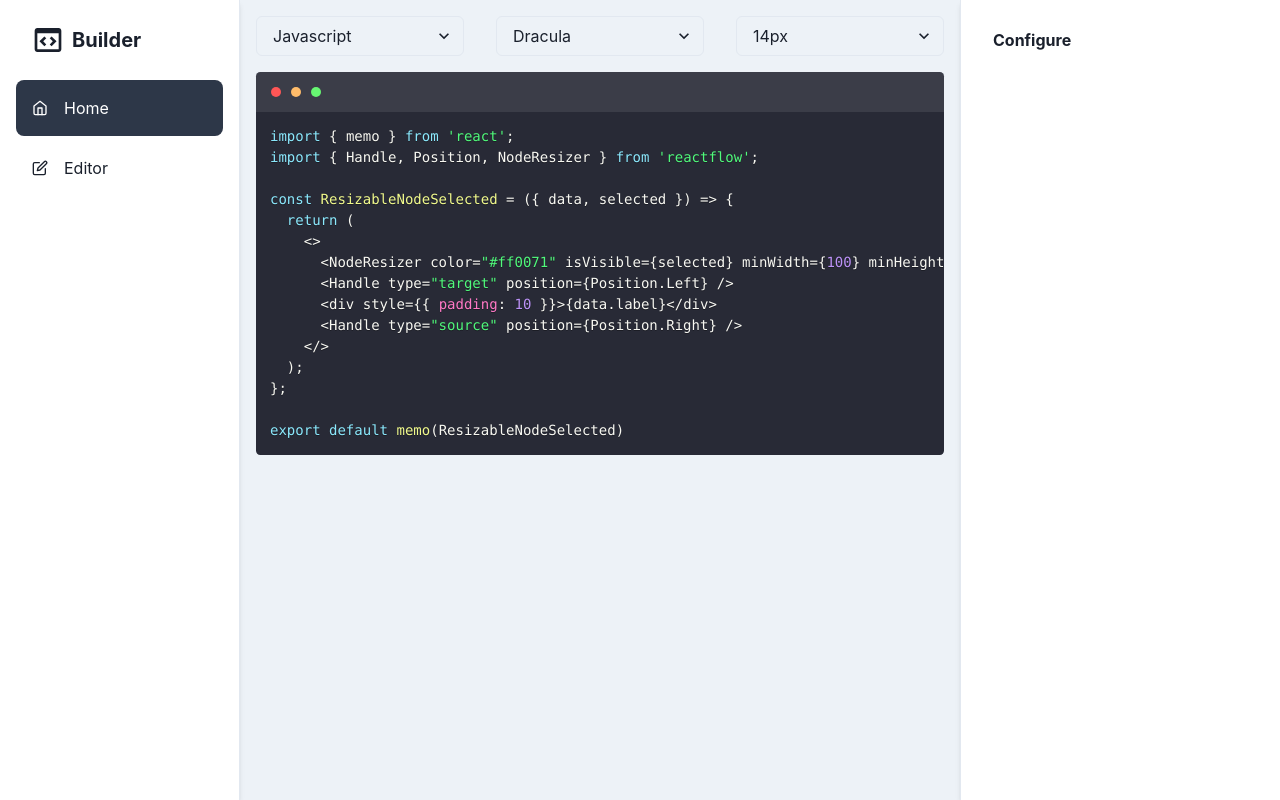
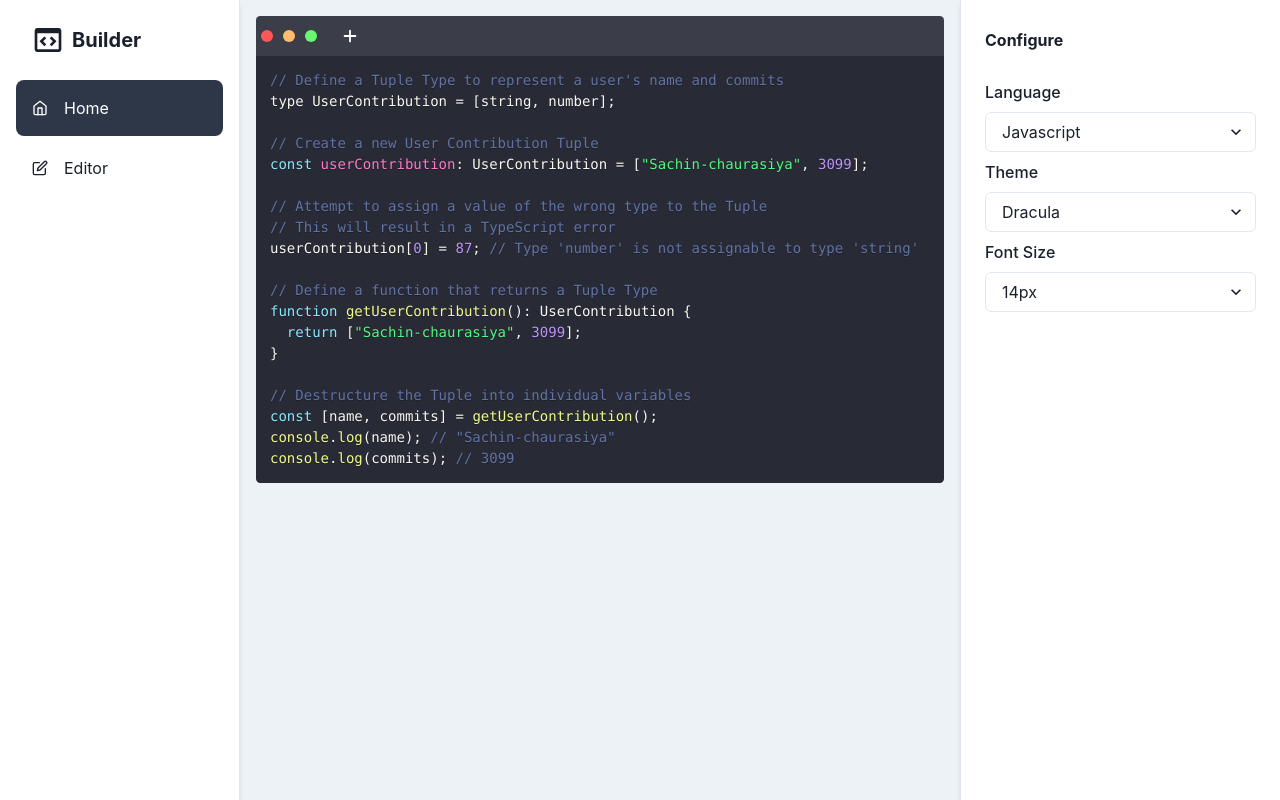
Before and after one commit to Sachin-chaurasiya/Code-Snippets-Builder, a React (Create React App) app: page / in a window 1280 px wide. Built offline with nearby package versions, Linux system fonts and the light colour scheme.

Commit message:
feat: add code editor custom node

```diff
--- /dev/null
+++ b/src/AppProvider.tsx
@@ -0,0 +1,34 @@
+import React, { ReactNode, createContext, useContext, useState } from 'react';
+import { INITIAL_CONTEXT_DATA } from './constants';
+
+interface AppContextData {
+  language: string;
+  theme: string;
+  fontSize: number;
+}
+
+interface AppContextProps {
+  data: AppContextData;
+  onUpdate: (value: AppContextData) => void;
+}
+
+export const AppContext = createContext<AppContextProps>(INITIAL_CONTEXT_DATA);
+
+const AppProvider = ({ children }: { children: ReactNode }) => {
+  const [contextData, setContextData] = useState<AppContextData>(
+    INITIAL_CONTEXT_DATA.data
+  );
+
+  const handleUpdate = (updatedData: AppContextData) =>
+    setContextData(updatedData);
+
+  return (
+    <AppContext.Provider value={{ data: contextData, onUpdate: handleUpdate }}>
+      {children}
+    </AppContext.Provider>
+  );
+};
+
+export default AppProvider;
+
+export const useAppProvider = () => useContext(AppContext);
--- /dev/null
+++ b/src/Utils/icon-utils.ts
@@ -0,0 +1,7 @@
+import { ICON_MAP, LANGUAGE_COLOR_MAP } from '../constants';
+
+export const getIconByFileExtension = (extension: string) =>
+  ICON_MAP[extension as keyof typeof ICON_MAP];
+
+export const getIconColorByFileExtension = (extension: string) =>
+  LANGUAGE_COLOR_MAP[extension as keyof typeof LANGUAGE_COLOR_MAP];
--- a/src/components/CodeEditor/CodeEditor.tsx
+++ b/src/components/CodeEditor/CodeEditor.tsx
@@ -3,21 +3,37 @@ import './code-editor.css';
 import Editor from 'react-simple-code-editor';
 import { Prism as SyntaxHighlighter } from 'react-syntax-highlighter';
 import * as prismStyles from 'react-syntax-highlighter/dist/esm/styles/prism';
-import { Grid, GridItem, Select } from '@chakra-ui/react';
-import languages from 'react-syntax-highlighter/dist/esm/languages/prism/supported-languages';
-import { map, startCase, toNumber } from 'lodash';
-import { CODE_SNIPPET, FONT_SIZES } from '../../constants';
+import { CODE_SNIPPET } from '../../constants';
+import { useAppProvider } from '../../AppProvider';
+import { HiPlus } from 'react-icons/hi';
+import { IoMdClose } from 'react-icons/io';
+import {
+  Box,
+  Flex,
+  IconButton,
+  Input,
+  InputGroup,
+  InputLeftElement,
+  InputRightElement,
+} from '@chakra-ui/react';
+import { last } from 'lodash';
+import {
+  getIconByFileExtension,
+  getIconColorByFileExtension,
+} from '../../Utils/icon-utils';
 
 const CodeEditor = () => {
   const [code, setCode] = useState<string>(CODE_SNIPPET);
+  const {
+    data: { theme, fontSize, language },
+  } = useAppProvider();
 
-  const [currentStyle, setCurrentStyle] = useState<string>('dracula');
-  const [currentLanguage, setCurrentLanguage] = useState<string>('javascript');
-  const [currentFontSize, setCurrentFontSize] = useState<number>(14);
+  const [showFileName, setShowFileName] = useState<boolean>(false);
+  const [fileName, setFileName] = useState<string>('');
 
   const selectedStyle = useMemo(
-    () => prismStyles[currentStyle as keyof typeof prismStyles],
-    [currentStyle]
+    () => prismStyles[theme as keyof typeof prismStyles],
+    [theme]
   );
 
   const backgroundColor = useMemo(
@@ -25,73 +41,112 @@ const CodeEditor = () => {
     [selectedStyle]
   );
 
+  const FileNameIcon = useMemo(
+    () => getIconByFileExtension(last(fileName.split('.')) ?? ''),
+    [fileName]
+  );
+
+  const fileNameIconColor = useMemo(
+    () => getIconColorByFileExtension(last(fileName.split('.')) ?? ''),
+    [fileName]
+  );
+
   return (
     <>
-      <Grid mb={4} templateColumns="repeat(3, 1fr)" gap={8}>
-        <GridItem>
-          <Select
-            value={currentLanguage}
-            onChange={(e) => setCurrentLanguage(e.target.value)}
-          >
-            {languages.map((language: string) => (
-              <option key={language} value={language}>
-                {startCase(language)}
-              </option>
-            ))}
-          </Select>
-        </GridItem>
-        <GridItem>
-          <Select
-            value={currentStyle}
-            onChange={(e) => setCurrentStyle(e.target.value)}
-          >
-            {map(prismStyles, (_, name) => (
-              <option key={name} value={name}>
-                {startCase(name)}
-              </option>
-            ))}
-          </Select>
-        </GridItem>
-        <GridItem>
-          <Select
-            value={currentFontSize}
-            onChange={(e) => setCurrentFontSize(toNumber(e.target.value))}
-          >
-            {map(FONT_SIZES, (size) => (
-              <option key={size} value={size}>
-                {`${size}px`}
-              </option>
-            ))}
-          </Select>
-        </GridItem>
-      </Grid>
-      <div className="window">
-        <div
+      <Box className="window">
+        <Box
           className="title-bar"
+          as={Flex}
           style={{ background: `${backgroundColor}e6` }}
         >
-          <div className="title-buttons">
-            <div className="title-button"></div>
-            <div className="title-button"></div>
-            <div className="title-button"></div>
-          </div>
-        </div>
+          <Flex alignItems="center" gap={2}>
+            <Box className="title-buttons">
+              <Box className="title-button"></Box>
+              <Box className="title-button"></Box>
+              <Box className="title-button"></Box>
+            </Box>
+            {showFileName ? (
+              <Flex>
+                <InputGroup>
+                  <Input
+                    placeholder="untitled"
+                    color="white"
+                    _hover={{ outline: 'none', border: 'none' }}
+                    _focusVisible={{ outline: 'none', border: 'none' }}
+                    outline="none"
+                    border="none"
+                    spellCheck={false}
+                    style={{
+                      background: backgroundColor,
+                      marginTop: '12px',
+                      width: 'auto',
+                      maxWidth: '200px',
+                      textOverflow: 'ellipsis',
+                    }}
+                    value={fileName}
+                    onChange={(e) => setFileName(e.target.value)}
+                  />
+                  {FileNameIcon ? (
+                    <InputLeftElement>
+                      <IconButton
+                        alignItems="end"
+                        _hover={{ background: 'none' }}
+                        aria-label="remove-button"
+                        variant="ghost"
+                        icon={
+                          <FileNameIcon
+                            fontSize={16}
+                            color={fileNameIconColor}
+                          />
+                        }
+                      />
+                    </InputLeftElement>
+                  ) : null}
+                  <InputRightElement>
+                    <IconButton
+                      alignItems="end"
+                      _hover={{ background: 'none' }}
+                      aria-label="remove-button"
+                      variant="ghost"
+                      icon={
+                        <IoMdClose
+                          fontWeight="bold"
+                          color="white"
+                          fontSize={18}
+                        />
+                      }
+                      onClick={() => setShowFileName(false)}
+                    />
+                  </InputRightElement>
+                </InputGroup>
+              </Flex>
+            ) : (
+              <IconButton
+                _hover={{ background: 'none' }}
+                aria-label="add-button"
+                variant="ghost"
+                icon={<HiPlus fontWeight="bold" color="white" fontSize={18} />}
+                onClick={() => setShowFileName(true)}
+              />
+            )}
+          </Flex>
+        </Box>
         <Editor
           id="code-editor"
           textareaId="code-editor-textarea"
           value={code}
           onValueChange={(code) => setCode(code)}
           highlight={(code) => (
-            <SyntaxHighlighter language={currentLanguage} style={selectedStyle}>
+            <SyntaxHighlighter language={language} style={selectedStyle}>
               {code}
             </SyntaxHighlighter>
           )}
           padding={10}
           style={{
-            fontSize: currentFontSize,
+            fontSize,
           }}
         />
-      </div>
+      </Box>
     </>
   );
 };
--- a/src/components/CodeEditor/code-editor.css
+++ b/src/components/CodeEditor/code-editor.css
@@ -2,6 +2,7 @@
 .window {
   position: relative;
   border-radius: 4px;
+  min-width: 150px;
 }
 
 .title-bar {
@@ -41,16 +42,12 @@
   display: flex;
   align-items: center;
   justify-content: center;
-  position: absolute;
-  left: 10px;
-  top: 50%;
-  transform: translateY(-50%);
 }
 
 .title-button {
   background-color: #3a3a3a;
-  width: 10px;
-  height: 10px;
+  width: 12px;
+  height: 12px;
   border-radius: 50px;
   margin: 0 5px;
 }
--- a/src/components/Sidebar/RightSidebar.tsx
+++ b/src/components/Sidebar/RightSidebar.tsx
@@ -1,7 +1,27 @@
 import React, { FC } from 'react';
-import { Box, Flex, useColorModeValue, Text, BoxProps } from '@chakra-ui/react';
+import {
+  Box,
+  Flex,
+  useColorModeValue,
+  Text,
+  BoxProps,
+  Select,
+  VStack,
+  FormLabel,
+  FormControl,
+} from '@chakra-ui/react';
+import * as prismStyles from 'react-syntax-highlighter/dist/esm/styles/prism';
+import languages from 'react-syntax-highlighter/dist/esm/languages/prism/supported-languages';
+import { map, startCase, toNumber } from 'lodash';
+import { FONT_SIZES } from '../../constants';
+import { useAppProvider } from '../../AppProvider';
 
 const RightSidebar: FC<BoxProps> = () => {
+  const {
+    data: { theme, fontSize, language },
+    onUpdate,
+  } = useAppProvider();
+
   return (
     <Box
       bg={useColorModeValue('white', 'gray.900')}
@@ -14,10 +34,60 @@ const RightSidebar: FC<BoxProps> = () => {
       top={0}
       bottom={0}
       shadow="md"
+      px="6"
     >
-      <Flex h="20" alignItems="center" mx="8" gap={2}>
+      <Flex h="20" alignItems="center" gap={2}>
         <Text fontWeight="bold">Configure</Text>
       </Flex>
+
+      <VStack alignItems="flex-start">
+        <FormControl>
+          <FormLabel>Language</FormLabel>
+          <Select
+            value={language}
+            onChange={(e) =>
+              onUpdate({ fontSize, theme, language: e.target.value })
+            }
+          >
+            {map(languages, (language: string) => (
+              <option key={language} value={language}>
+                {startCase(language)}
+              </option>
+            ))}
+          </Select>
+        </FormControl>
+        <FormControl>
+          <FormLabel>Theme</FormLabel>
+          <Select
+            value={theme}
+            onChange={(e) =>
+              onUpdate({ fontSize, theme: e.target.value, language })
+            }
+          >
+            {map(prismStyles, (_, name) => (
+              <option key={name} value={name}>
+                {startCase(name)}
+              </option>
+            ))}
+          </Select>
+        </FormControl>
+
+        <FormControl>
+          <FormLabel>Font Size</FormLabel>
+          <Select
+            value={fontSize}
+            onChange={(e) =>
+              onUpdate({ fontSize: toNumber(e.target.value), theme, language })
+            }
+          >
+            {map(FONT_SIZES, (size) => (
+              <option key={size} value={size}>
+                {`${size}px`}
+              </option>
+            ))}
+          </Select>
+        </FormControl>
+      </VStack>
     </Box>
   );
 };
--- a/src/components/ToolBar/ToolBar.tsx
+++ b/src/components/ToolBar/ToolBar.tsx
@@ -6,15 +6,17 @@ import { BiCodeBlock, BiImage, BiText } from 'react-icons/bi';
 interface ToolBarItemsProps {
   label: string;
   icon: IconType;
+  nodeType: string;
 }
 
 export const ToolBarItems: ToolBarItemsProps[] = [
   {
     label: 'Editor',
     icon: BiCodeBlock,
+    nodeType: 'editorNode',
   },
-  { label: 'Text', icon: BiText },
-  { label: 'Image', icon: BiImage },
+  { label: 'Text', icon: BiText, nodeType: 'default' },
+  { label: 'Image', icon: BiImage, nodeType: 'default' },
 ];
 
 const ToolBar = () => {
@@ -37,7 +39,7 @@ const ToolBar = () => {
       marginRight="auto"
     >
       <Flex gap={8} alignItems="center">
-        {ToolBarItems.map(({ label, icon }) => (
+        {ToolBarItems.map(({ label, icon, nodeType }) => (
           <Box
             key={label}
             as={Flex}
@@ -45,7 +47,7 @@ const ToolBar = () => {
             alignItems="center"
             draggable
             cursor="grab"
-            onDragStart={(event) => onDragStart(event, `default`)}
+            onDragStart={(event) => onDragStart(event, nodeType)}
           >
             <Icon fontSize={32} as={icon} />
             {label}
--- a/src/constants.ts
+++ b/src/constants.ts
@@ -1,23 +1,77 @@
+import { noop, uniqueId } from 'lodash';
+import {
+  SiJavascript,
+  SiTypescript,
+  SiHtml5,
+  SiCss3,
+  SiReact,
+} from 'react-icons/si';
+
 export const FONT_SIZES = [12, 14, 16, 18, 20];
 
-export const CODE_SNIPPET = `import { memo } from 'react';
-import { Handle, Position, NodeResizer } from 'reactflow';
+export const CODE_SNIPPET = `// Define a Tuple Type to represent a user's name and commits
+type UserContribution = [string, number];
 
-const ResizableNodeSelected = ({ data, selected }) => {
-  return (
-    <>
-      <NodeResizer color="#ff0071" isVisible={selected} minWidth={100} minHeight={30} />
-      <Handle type="target" position={Position.Left} />
-      <div style={{ padding: 10 }}>{data.label}</div>
-      <Handle type="source" position={Position.Right} />
-    </>
-  );
-};
+// Create a new User Contribution Tuple
+const userContribution: UserContribution = ["Sachin-chaurasiya", 3099];
 
-export default memo(ResizableNodeSelected)
+// Attempt to assign a value of the wrong type to the Tuple
+// This will result in a TypeScript error
+userContribution[0] = 87; // Type 'number' is not assignable to type 'string'
+
+// Define a function that returns a Tuple Type
+function getUserContribution(): UserContribution {
+  return ["Sachin-chaurasiya", 3099];
+}
+
+// Destructure the Tuple into individual variables
+const [name, commits] = getUserContribution();
+console.log(name); // "Sachin-chaurasiya"
+console.log(commits); // 3099
 `;
 
 export const ROUTES = {
   HOME: '/',
   EDITOR: '/editor',
 };
+
+export const INITIAL_CONTEXT_DATA = {
+  data: {
+    language: 'javascript',
+    theme: 'dracula',
+    fontSize: 14,
+  },
+  onUpdate: noop,
+};
+
+export const CUSTOM_NODES = {
+  EDITOR_NODE: 'editorNode',
+  TEXT_NODE: 'textNode',
+  IMAGE_NODE: 'imageNode',
+};
+
+export const INITIAL_NODES = [
+  {
+    id: uniqueId('dragged'),
+    position: { x: 80, y: 50 },
+    data: { label: 'Initial Code Editor Node' },
+    type: 'editorNode',
+  },
+];
+
+export const ICON_MAP = {
+  js: SiJavascript,
+  ts: SiTypescript,
+  html: SiHtml5,
+  css: SiCss3,
+  tsx: SiReact,
+  jsx: SiReact,
+};
+export const LANGUAGE_COLOR_MAP = {
+  js: '#edc624',
+  ts: '#2f76c4',
+  jsx: '#61dafb',
+  tsx: '#61dafb',
+  html: '#f16528',
+  css: '#3365f1',
+};
```
Also changed, not shown: src/Pages/EditorPage/EditorPage.tsx (+13 -8 lines), src/components/CustomNodes/EditorNode.tsx (added, +27 -0 lines), src/index.tsx (+5 -2 lines).
